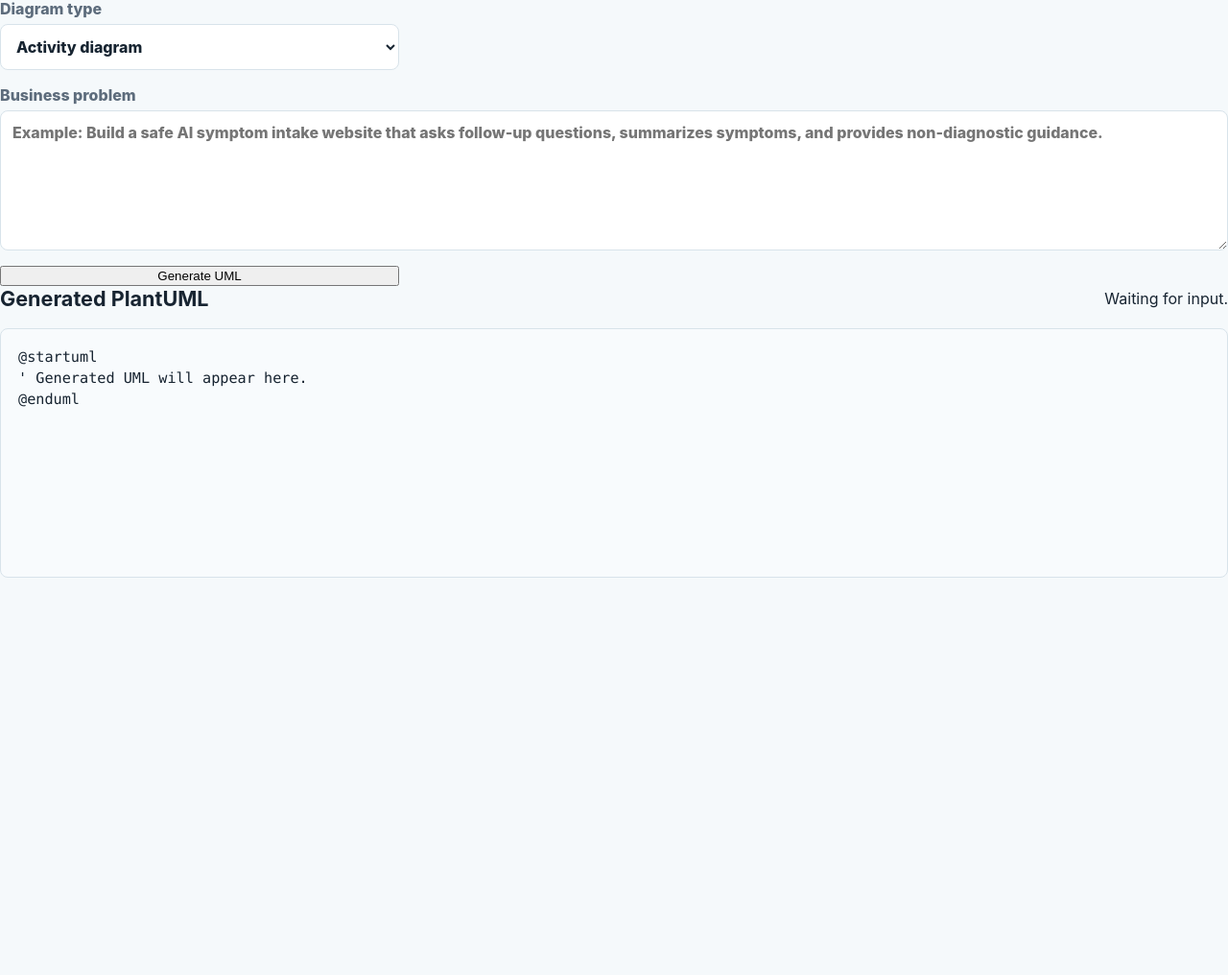
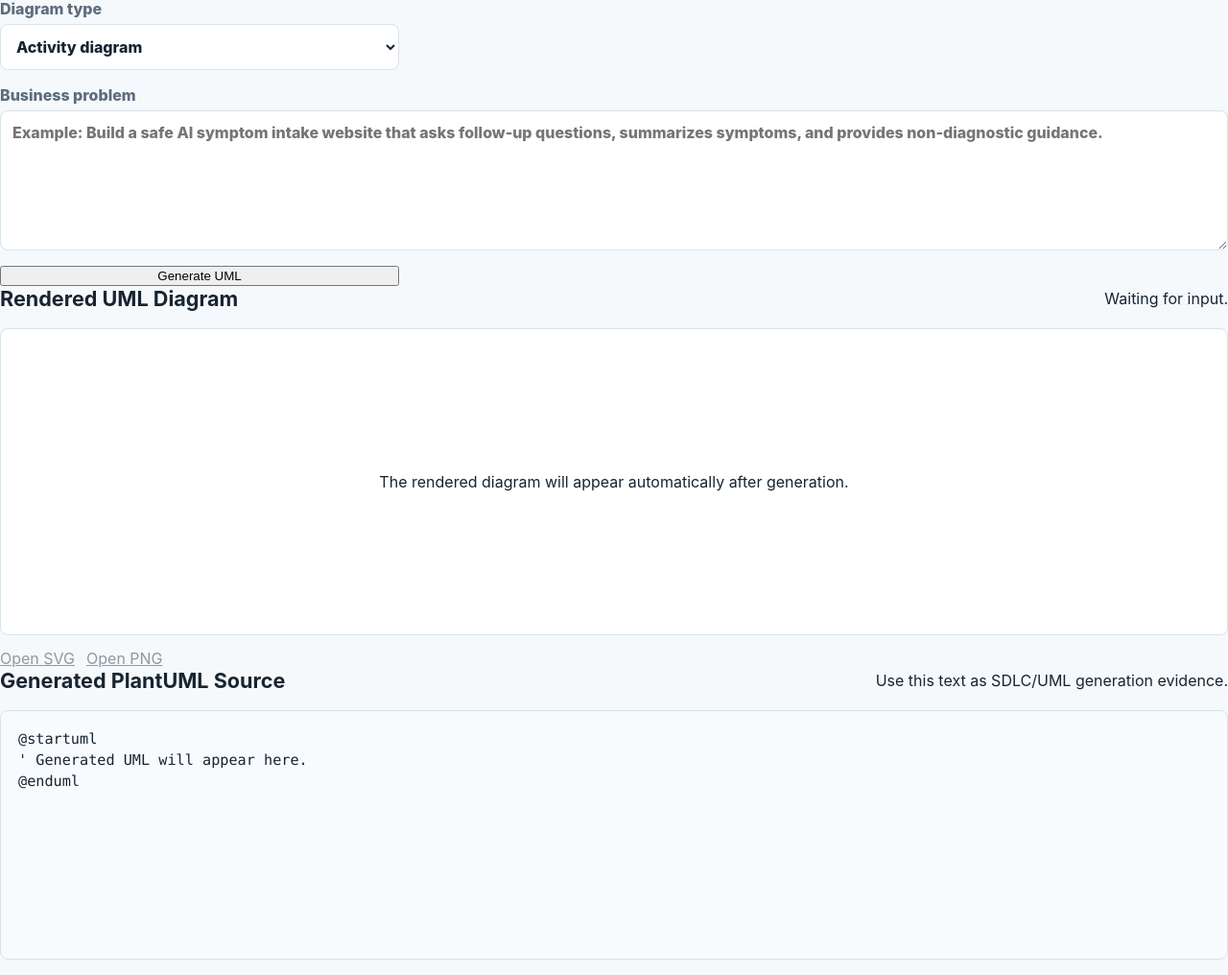
Before and after one commit to Lewei-Li24/dts114-ai-symptom-intake-public, a Flask app: page /uml-generator in a window 1280 px wide. Shown: the part 473-1489 px from the top of the page at 96% size. Before the commit the page ends 1075 px from the top, so only its background shows below. Run offline with Flask 3, Linux system fonts and the light colour scheme; some libraries are stand-ins or nearby versions.

Commit message:
v0.6.5 add automatic UML rendering preview

```diff
--- a/Task1/generated_project/app.py
+++ b/Task1/generated_project/app.py
@@ -5,6 +5,7 @@ import os
 import re
 import sqlite3
 import time
+import zlib
 from threading import Lock
 from pathlib import Path
 from typing import Any
@@ -1847,7 +1848,13 @@ def generate_uml_diagram(diagram_type: str, business_problem: str) -> dict[str,
         f"Diagram type: {type_labels[diagram_type]}\n"
         "Return JSON with keys: diagram_type, title, plantuml, explanation. "
         "The plantuml value must start with @startuml and end with @enduml. "
-        "Keep labels short and suitable for a Flask API and website project."
+        "Keep labels short and suitable for a Flask API and website project. "
+        "Make the diagram specific to the submitted business problem. "
+        "If the business problem is about AI symptom intake, include symptom input, "
+        "safety checks, AI follow-up, structured summary, non-diagnostic guidance, "
+        "profile/history consent, SQLite storage, and protected backend AI calls where appropriate. "
+        "Do not invent login, token verification, payment, or unrelated authentication steps unless "
+        "the business problem explicitly asks for them."
     )
     model_result = call_model_json(prompt, system_prompt=system_prompt, required=True)
     plantuml = str(model_result.get("plantuml") or "").strip()
@@ -1859,10 +1866,61 @@ def generate_uml_diagram(diagram_type: str, business_problem: str) -> dict[str,
         "title": str(model_result.get("title") or type_labels[diagram_type]),
         "plantuml": plantuml,
         "explanation": str(model_result.get("explanation") or "Generated from the submitted business problem."),
+        "render_svg_url": plantuml_render_url(plantuml, "svg"),
+        "render_png_url": plantuml_render_url(plantuml, "png"),
         "ai_source": "apifree_live",
         "provider": current_app.config.get("AI_PROVIDER"),
         "model": current_app.config.get("AI_MODEL"),
     }
+
+
+def plantuml_render_url(plantuml: str, output_format: str = "svg") -> str:
+    encoded = plantuml_encode(plantuml)
+    safe_format = "png" if output_format == "png" else "svg"
+    return f"https://www.plantuml.com/plantuml/{safe_format}/{encoded}"
+
+
+def plantuml_encode(plantuml: str) -> str:
+    compressor = zlib.compressobj(level=9, wbits=-15)
+    compressed = compressor.compress(plantuml.encode("utf-8")) + compressor.flush()
+    return "".join(_plantuml_append3bytes(compressed[i : i + 3]) for i in range(0, len(compressed), 3))
+
+
+def _plantuml_append3bytes(chunk: bytes) -> str:
+    b1 = chunk[0]
+    b2 = chunk[1] if len(chunk) > 1 else 0
+    b3 = chunk[2] if len(chunk) > 2 else 0
+    c1 = b1 >> 2
+    c2 = ((b1 & 0x3) << 4) | (b2 >> 4)
+    c3 = ((b2 & 0xF) << 2) | (b3 >> 6)
+    c4 = b3 & 0x3F
+    if len(chunk) == 1:
+        return _plantuml_encode6bit(c1) + _plantuml_encode6bit(c2)
+    if len(chunk) == 2:
+        return _plantuml_encode6bit(c1) + _plantuml_encode6bit(c2) + _plantuml_encode6bit(c3)
+    return (
+        _plantuml_encode6bit(c1)
+        + _plantuml_encode6bit(c2)
+        + _plantuml_encode6bit(c3)
+        + _plantuml_encode6bit(c4)
+    )
+
+
+def _plantuml_encode6bit(value: int) -> str:
+    if value < 10:
+        return chr(48 + value)
+    value -= 10
+    if value < 26:
+        return chr(65 + value)
+    value -= 26
+    if value < 26:
+        return chr(97 + value)
+    value -= 26
+    if value == 0:
+        return "-"
+    if value == 1:
+        return "_"
+    return "?"
 
 
 def normalize_health_report(report: dict[str, Any], source_text: str = "") -> dict[str, Any]:
--- a/Task1/generated_project/static/styles.css
+++ b/Task1/generated_project/static/styles.css
@@ -932,6 +932,38 @@ select {
     white-space: pre;
 }
 
+.uml-render-panel {
+    min-height: 320px;
+    display: grid;
+    place-items: center;
+    padding: 18px;
+    overflow: auto;
+    border: 1px solid var(--line);
+    border-radius: 8px;
+    background: #fff;
+}
+
+.uml-render-panel img {
+    max-width: 100%;
+    height: auto;
+}
+
+.uml-render-panel.is-empty img {
+    display: none;
+}
+
+.button-row {
+    display: flex;
+    flex-wrap: wrap;
+    gap: 12px;
+    margin-top: 14px;
+}
+
+.disabled-link {
+    pointer-events: none;
+    opacity: 0.45;
+}
+
 .profile-form {
     padding: 24px;
     border: 1px solid var(--line);
--- a/Task1/generated_project/static/uml_generator.js
+++ b/Task1/generated_project/static/uml_generator.js
@@ -2,6 +2,34 @@ const umlForm = document.getElementById("uml-form");
 const umlStatus = document.getElementById("uml-status");
 const umlOutput = document.getElementById("uml-output");
 const umlExplanation = document.getElementById("uml-explanation");
+const umlRenderPanel = document.getElementById("uml-render-panel");
+const umlRenderedImage = document.getElementById("uml-rendered-image");
+const umlRenderEmpty = document.getElementById("uml-render-empty");
+const umlSvgLink = document.getElementById("uml-svg-link");
+const umlPngLink = document.getElementById("uml-png-link");
+
+function setRenderLinks(svgUrl, pngUrl) {
+    if (!umlRenderedImage || !umlSvgLink || !umlPngLink || !umlRenderPanel || !umlRenderEmpty) {
+        return;
+    }
+    if (!svgUrl || !pngUrl) {
+        umlRenderPanel.classList.add("is-empty");
+        umlRenderedImage.removeAttribute("src");
+        umlRenderEmpty.textContent = "The rendered diagram will appear automatically after generation.";
+        umlSvgLink.href = "#";
+        umlPngLink.href = "#";
+        umlSvgLink.classList.add("disabled-link");
+        umlPngLink.classList.add("disabled-link");
+        return;
+    }
+    umlRenderPanel.classList.remove("is-empty");
+    umlRenderedImage.src = svgUrl;
+    umlRenderEmpty.textContent = "";
+    umlSvgLink.href = svgUrl;
+    umlPngLink.href = pngUrl;
+    umlSvgLink.classList.remove("disabled-link");
+    umlPngLink.classList.remove("disabled-link");
+}
 
 if (umlForm) {
     umlForm.addEventListener("submit", async (event) => {
@@ -15,6 +43,7 @@ if (umlForm) {
         umlStatus.textContent = "Calling APIFree through Flask...";
         umlOutput.textContent = "Generating UML...";
         umlExplanation.textContent = "";
+        setRenderLinks(null, null);
         try {
             const response = await fetch("/api/uml/generate", {
                 method: "POST",
@@ -25,14 +54,17 @@ if (umlForm) {
             if (!response.ok) {
                 umlStatus.textContent = data.message || data.error || "UML generation failed.";
                 umlOutput.textContent = JSON.stringify(data, null, 2);
+                setRenderLinks(null, null);
                 return;
             }
             umlStatus.textContent = `${data.title} generated by ${data.provider || "AI model"}.`;
             umlOutput.textContent = data.plantuml;
             umlExplanation.textContent = data.explanation || "";
+            setRenderLinks(data.render_svg_url, data.render_png_url);
         } catch (error) {
             umlStatus.textContent = "Network or server error while generating UML.";
             umlOutput.textContent = String(error);
+            setRenderLinks(null, null);
         }
     });
 }
--- a/Task1/generated_project/templates/uml_generator.html
+++ b/Task1/generated_project/templates/uml_generator.html
@@ -32,8 +32,23 @@
 
 <section class="content-panel">
     <div class="section-heading">
-        <h2>Generated PlantUML</h2>
+        <h2>Rendered UML Diagram</h2>
         <span id="uml-status">Waiting for input.</span>
+    </div>
+    <div id="uml-render-panel" class="uml-render-panel is-empty">
+        <img id="uml-rendered-image" alt="Rendered UML diagram will appear here.">
+        <p id="uml-render-empty" class="muted">The rendered diagram will appear automatically after generation.</p>
+    </div>
+    <div class="button-row">
+        <a id="uml-svg-link" class="secondary-button disabled-link" href="#" target="_blank" rel="noopener">Open SVG</a>
+        <a id="uml-png-link" class="secondary-button disabled-link" href="#" target="_blank" rel="noopener">Open PNG</a>
+    </div>
+</section>
+
+<section class="content-panel">
+    <div class="section-heading">
+        <h2>Generated PlantUML Source</h2>
+        <span>Use this text as SDLC/UML generation evidence.</span>
     </div>
     <pre id="uml-output" class="code-output">@startuml
 ' Generated UML will appear here.
```
